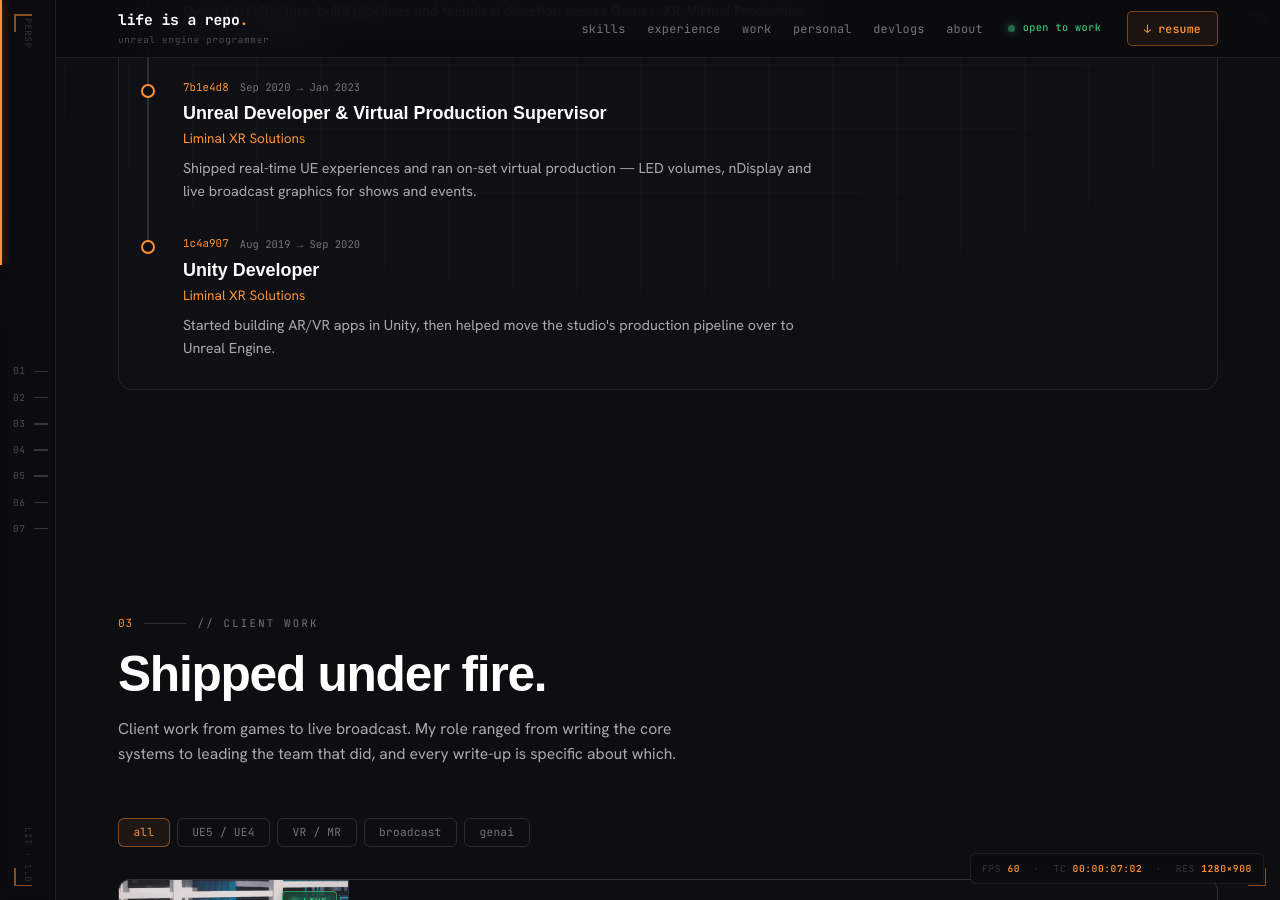
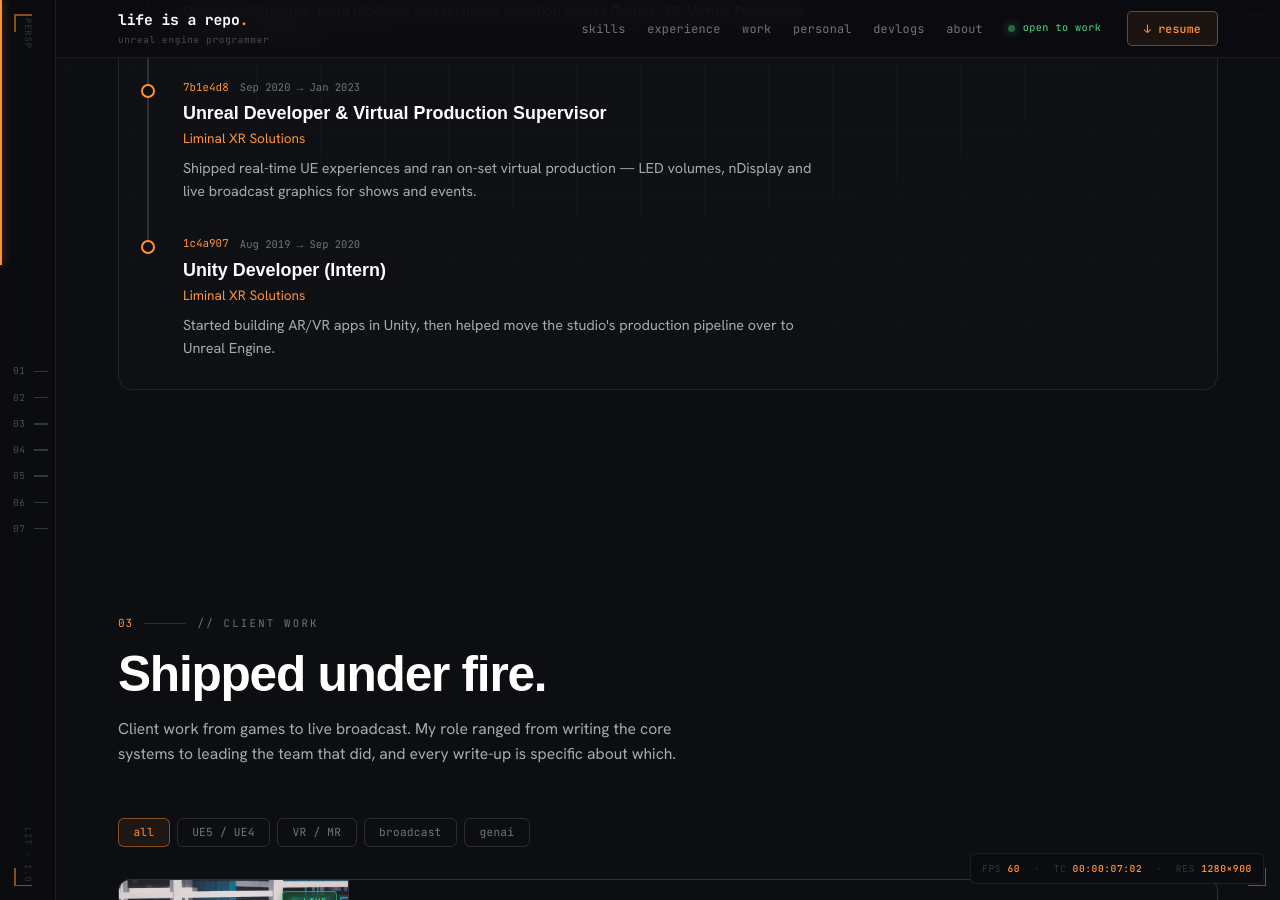
Before and after one commit to LifeisaRepo/lifeisarepo.github.io, a Jekyll site: the page built from index.markdown, in a window 1280 px wide and 900 px high, scrolled down 2137 px. Built offline with Jekyll 4.4.1, drawn with Linux system fonts in a browser that asks for light colours; some web fonts are replaced.

Commit message:
Resume update

```diff
--- a/_data/experience.yml
+++ b/_data/experience.yml
@@ -13,6 +13,6 @@
 
 - hash: "1c4a907"
   date_range: "Aug 2019 → Sep 2020"
-  role: "Unity Developer"
+  role: "Unity Developer (Intern)"
   company: "Liminal XR Solutions"
   description: "Started building AR/VR apps in Unity, then helped move the studio's production pipeline over to Unreal Engine."
```
Also changed, not shown: assets/images/about/me-card-2.jpg (added), assets/images/about/me-card-old.jpg (renamed from assets/images/about/me-card.jpg), assets/images/about/me-old.jpg (added), assets/images/about/me.jpg, 1 other file.
